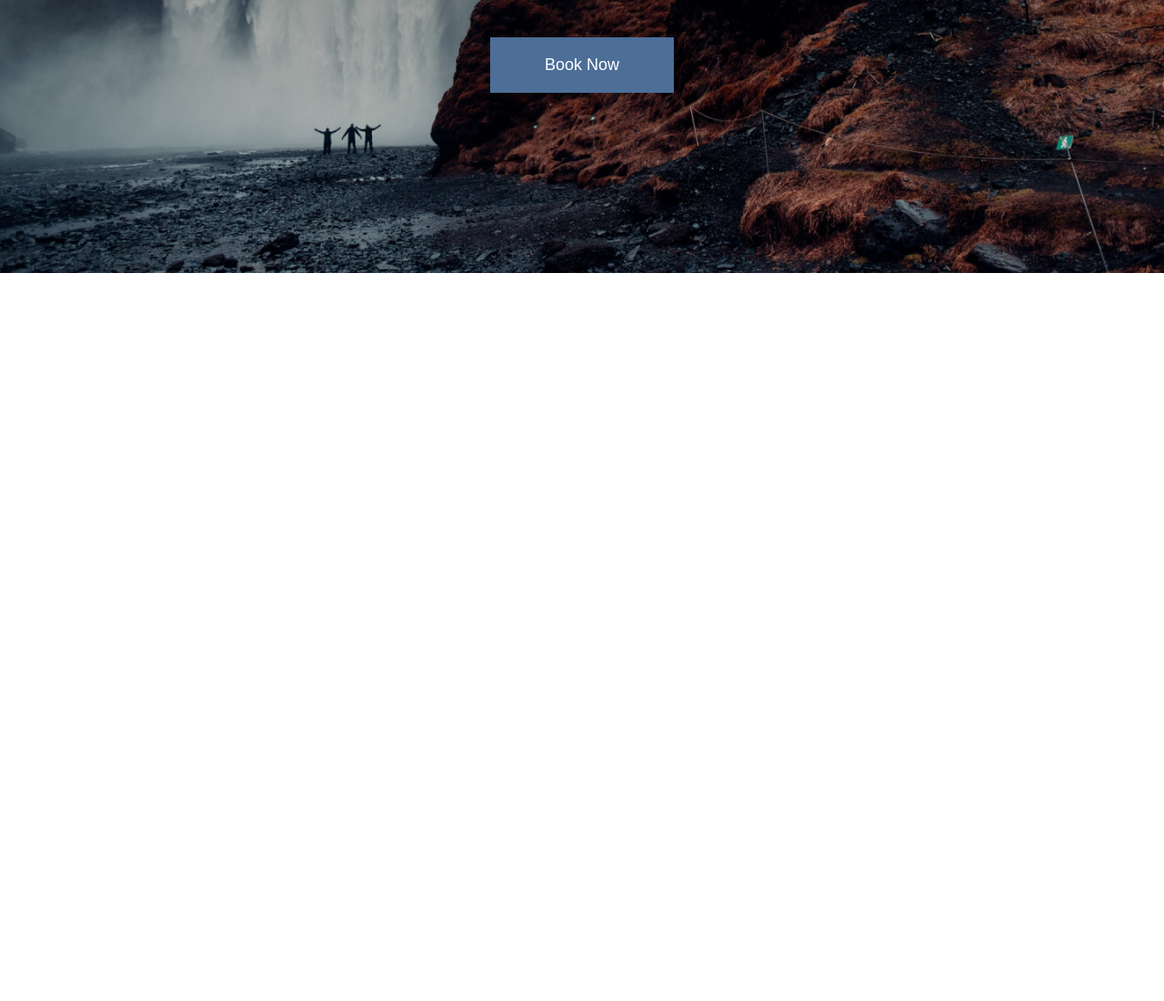
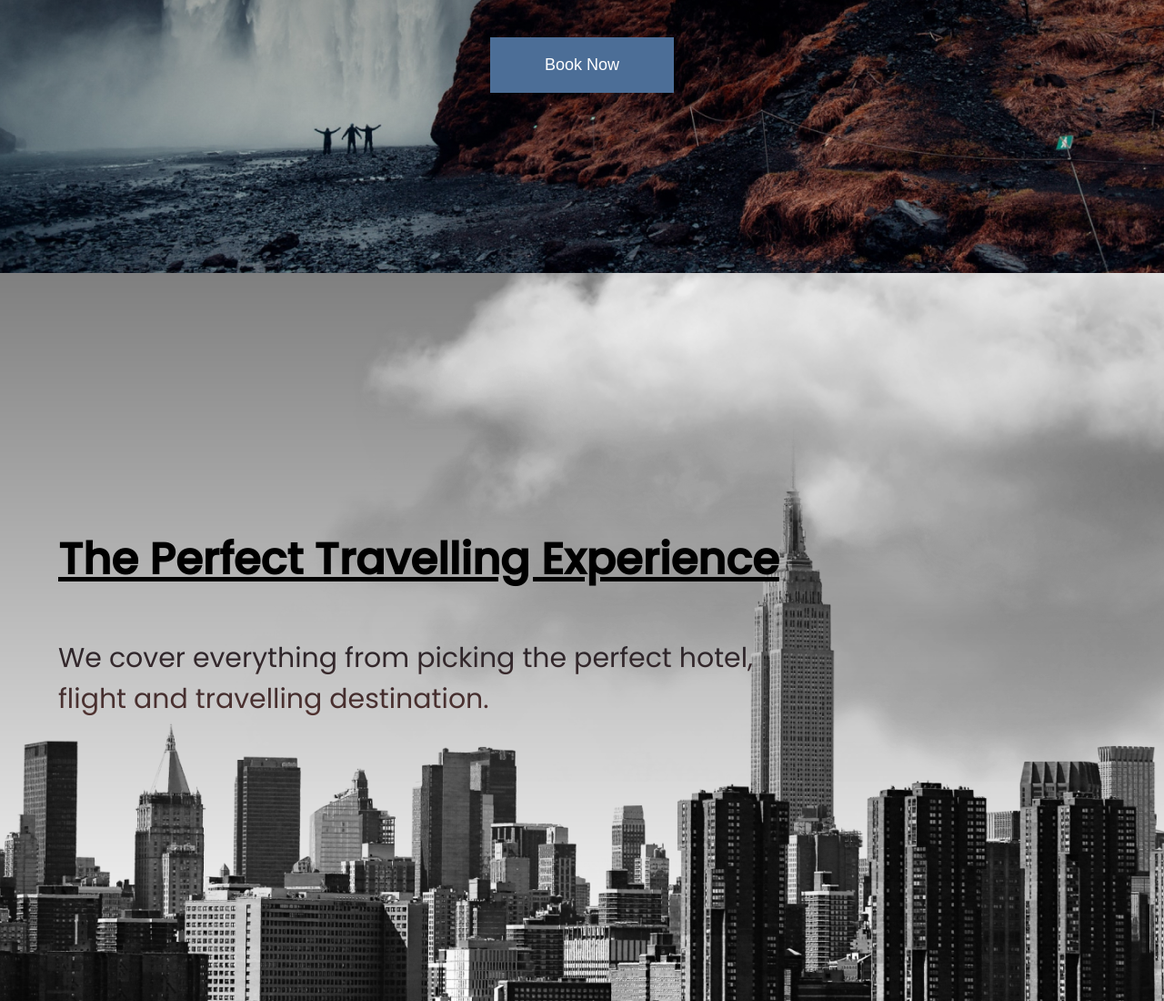
Before and after one commit to nkriedner/travelly, a plain HTML site: page index.html in a window 1280 px wide. Shown: the part 500-1600 px from the top of the page at 91% size. Before the commit the page ends 800 px from the top, so only its background shows below. Drawn offline with Linux system fonts and the light colour scheme; a web font is replaced by a local one.

Commit message:
Create location page part

```diff
--- a/index.html
+++ b/index.html
@@ -36,6 +36,17 @@
       </h3>
       <button>Book Now</button>
     </section>
+    <section id="locations">
+      <header class="locations-head">
+        <h2>The Perfect Travelling Experience</h2>
+        <h3>
+          We cover everything from picking the perfect hotel, <br />
+          flight and travelling destination.
+        </h3>
+        <img src="img/cloud.png" class="moving-cloud-1 cloud" />
+        <img src="img/cloud.png" class="moving-cloud-2 cloud" />
+      </header>
+    </section>
     <!-- Link to icon origin websites -->
     <!-- >
       Icons erstellt von
--- a/style.css
+++ b/style.css
@@ -52,6 +52,11 @@ button {
   color: white;
   font-size: 1.8rem;
   cursor: pointer;
+  transition: background 1s ease-in-out;
+}
+
+button:hover {
+  background: #27394e;
 }
 
 /* Nav Section With HERO */
@@ -104,6 +109,67 @@ nav ul {
   padding: 5rem;
 }
 
+/* LOACTIONS SECTION */
+
+#locations {
+  min-height: 100vh;
+  background: linear-gradient(rgba(0, 0, 0, 0.5), transparent),
+    url("img/new-york-page.png");
+  background-size: cover;
+  background-position: center;
+  display: flex;
+  align-items: center;
+  position: relative;
+  overflow: hidden; /* hides the overflow of the moving clouds */
+}
+
+.locations-head {
+  width: 90%;
+  margin: auto;
+}
+
+.locations-head h2 {
+  padding: 1rem 0rem;
+  text-decoration: underline;
+  text-decoration-thickness: 0.5rem;
+}
+
+.locations-head h3 {
+  padding: 4rem 0rem;
+  background: linear-gradient(#131c27, #663b34);
+  background-clip: text;
+  -webkit-background-clip: text;
+  -webkit-text-fill-color: transparent;
+}
+
+.cloud {
+  position: absolute;
+  top: 0%;
+  right: 0%;
+}
+
+.moving-cloud-1 {
+  animation: cloudAnimation 3s infinite alternate ease-in-out;
+}
+
+.moving-cloud-2 {
+  top: 20%;
+  z-index: -1;
+  opacity: 0.5;
+  animation: cloudAnimation 3.5s infinite alternate ease-in-out;
+}
+
+@keyframes cloudAnimation {
+  from {
+    transform: translate(10%, -10%);
+  }
+  to {
+    transform: translate(0%, 0%);
+  }
+}
+
+/* Media Query */
+
 @media screen and (max-width: 933px) {
   html {
     font-size: 45%;
@@ -114,4 +180,19 @@ nav ul {
   #logo {
     padding: 2rem;
   }
+  .cloud {
+    height: 40rem;
+    pointer-events: none; /* so that text and not imgs can be selected */
+  }
+  .moving-cloud-1 {
+    z-index: -1;
+  }
+  .moving-cloud-2 {
+    z-index: -2;
+  }
+  .locations-head h3 {
+    background: rgba(19, 28, 39, 0.8);
+    -webkit-text-fill-color: white;
+    padding-left: 1rem;
+  }
 }
```
